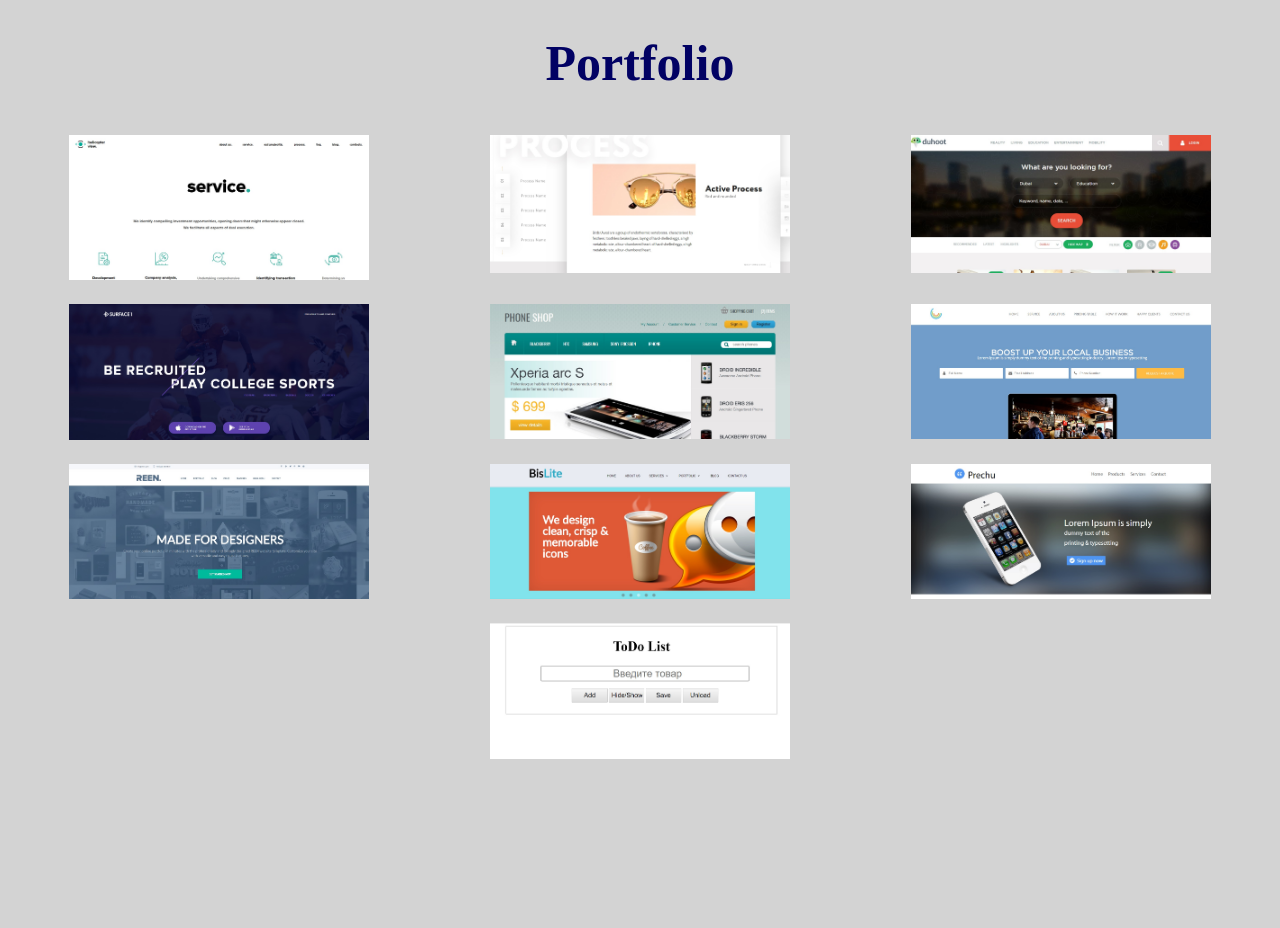
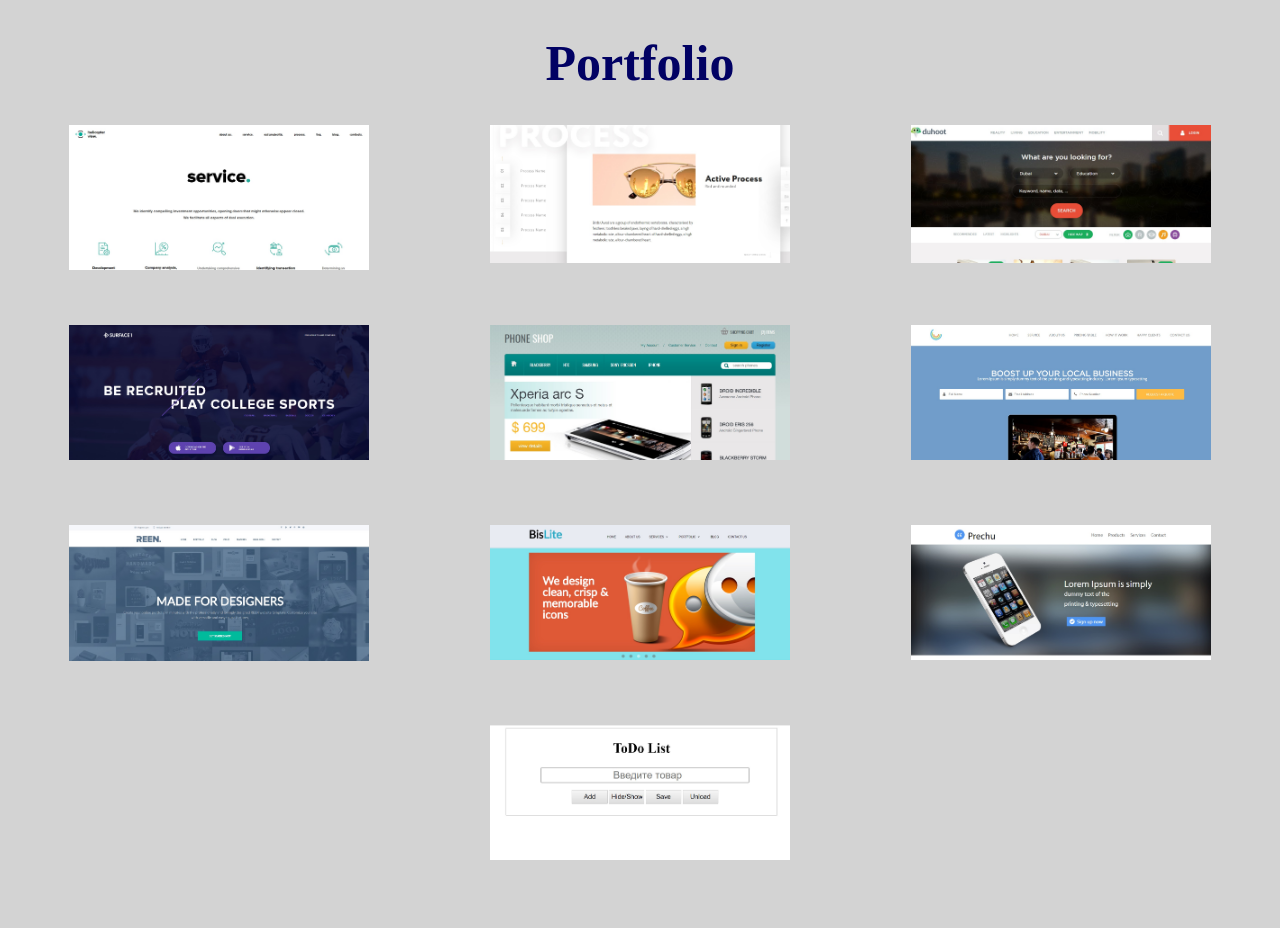
Before and after one commit to Evgiv08/portfolio, a plain HTML site: page index.html in a window 1280 px wide. Before the commit the page ends 800 px from the top, so only its background shows below. Drawn offline with Linux system fonts and the light colour scheme.

Commit message:
Update style.css

```diff
--- a/style/style.css
+++ b/style/style.css
@@ -5,8 +5,11 @@
 	flex-wrap: wrap;
 }
 .container > div {
-	margin: 10px;
+/* 	margin: 10px; */
 	box-sizing: border-box;
+	height: 200px;
+  	width: 350px;
+    	text-align: center;
 }
 h1 {
 	text-align: center;
@@ -16,7 +19,7 @@ h1 {
 img:hover {
 	width: 350px;
 	transition: .7s;
-	margin: -25px;
+/* 	margin: -25px; */
 }
 img {
 	width: 300px;
```
